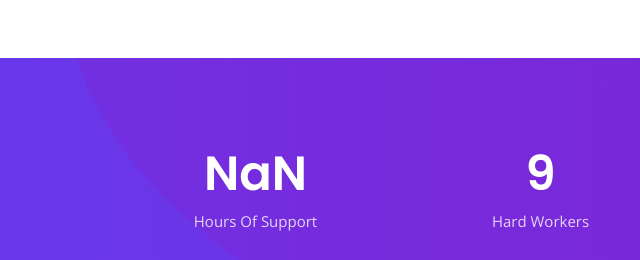
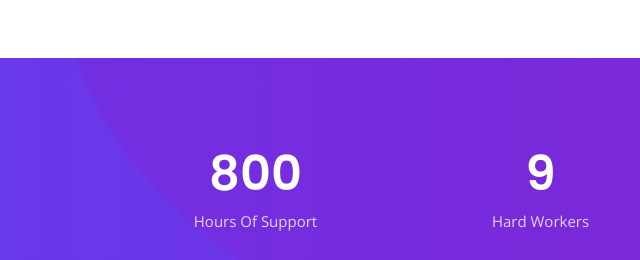
Before and after one commit to BhagwanXD/elitenodes, a plain HTML site: page index.html in a window 1280 px wide. Shown: the part 1440-1700 px from the top of the page, 527-1167 px from the left. Drawn offline with nearby package versions, Linux system fonts and the light colour scheme.

Commit message:
Update index.html

```diff
--- a/index.html
+++ b/index.html
@@ -141,7 +141,7 @@ Today, we're focused on transparency and customer support. In addition to the va
           </div>
 
           <div class="col-lg-3 col-6 text-center">
-            <span data-purecounter-start="0" data-purecounter-end="800+" data-purecounter-duration="1" class="purecounter"></span>
+            <span data-purecounter-start="0" data-purecounter-end="800" data-purecounter-duration="1" class="purecounter"></span>
             <p>Hours Of Support</p>
           </div>
 
```
